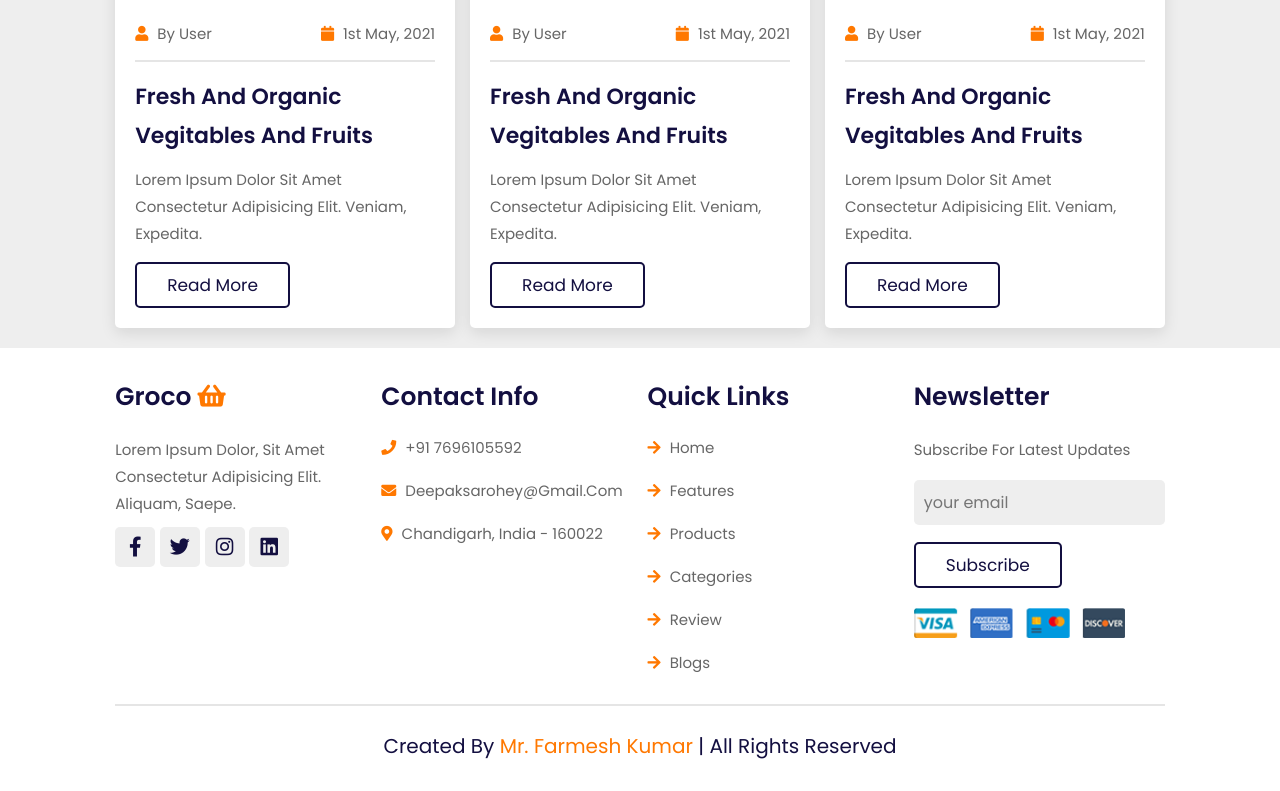
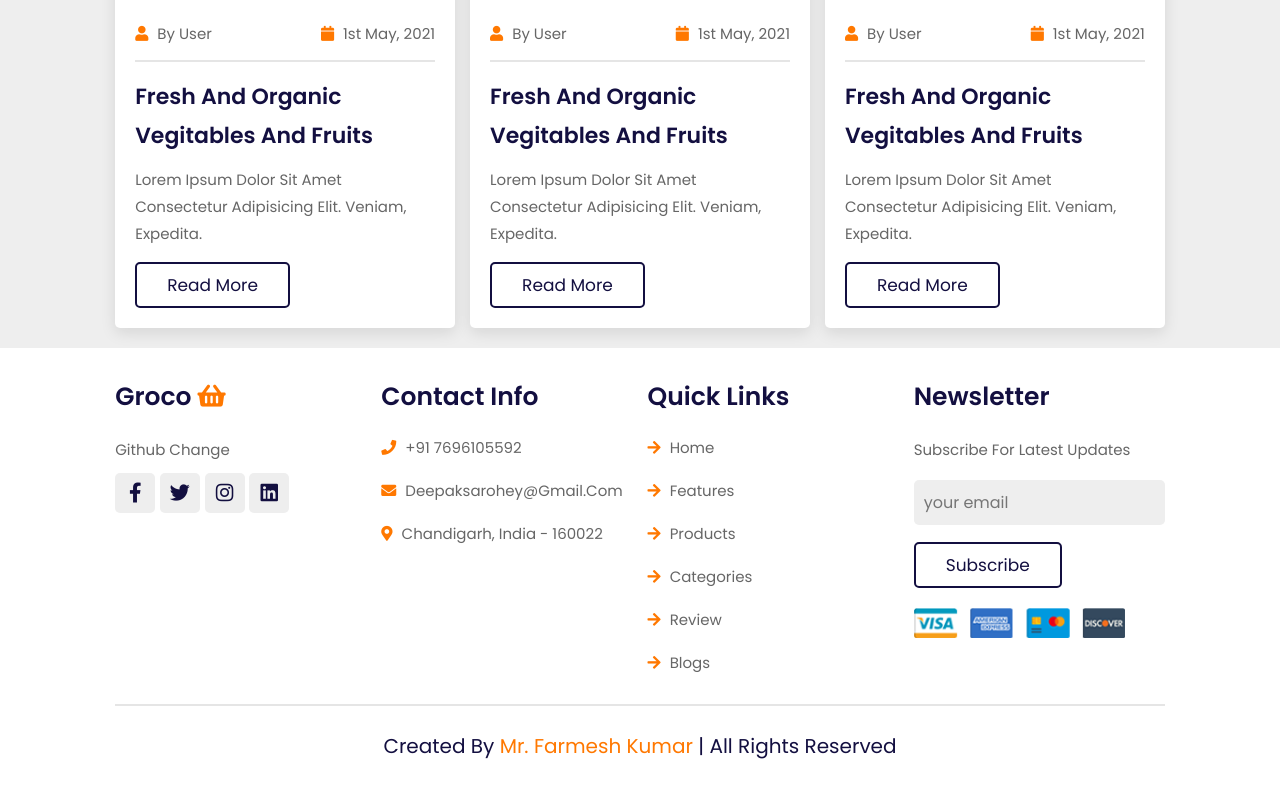
Before and after one commit to Farmesh/Grocery-store, a plain HTML site: page index.html in a window 1280 px wide. Shown: the part 4144-4935 px from the top of the page. Drawn offline with nearby package versions, Linux system fonts and the light colour scheme.

Commit message:
small fix

```diff
--- a/index.html
+++ b/index.html
@@ -461,8 +461,7 @@
         <div class="box">
           <h3>groco <i class="fas fa-shopping-basket"></i></h3>
           <p>
-            Lorem ipsum dolor, sit amet consectetur adipisicing elit. Aliquam,
-            saepe.
+           Github Change
           </p>
           <div class="share">
             <a href="#" class="fab fa-facebook-f"></a>
```
